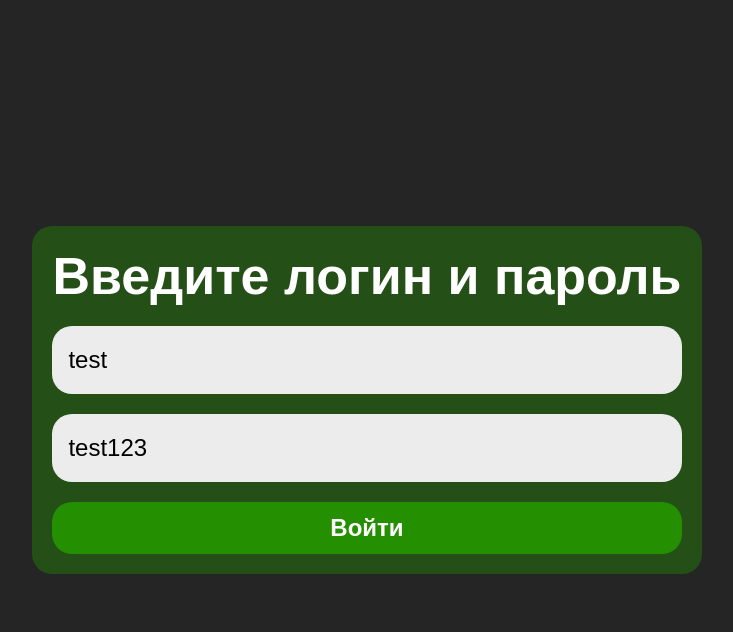
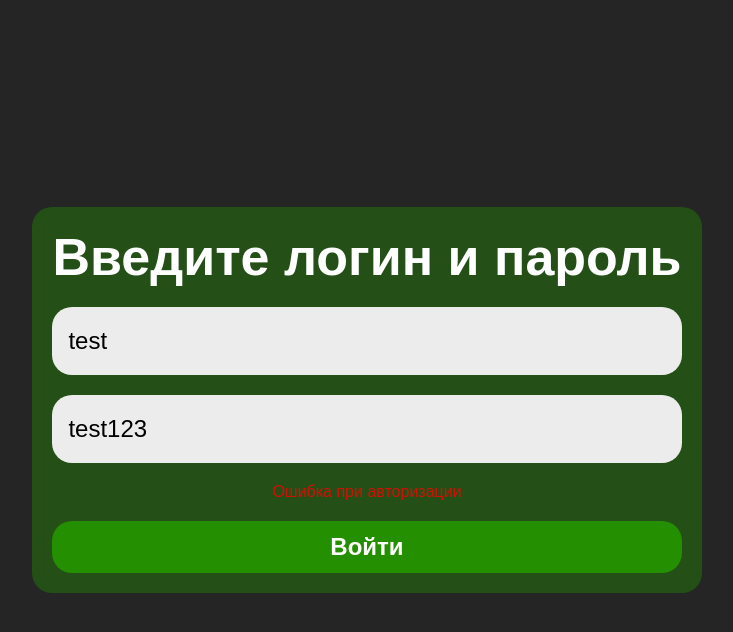
Before and after one commit to Zrossiz/pushishki_client, a Next.js app: page /auth/login in a window 1280 px wide. Both pictures are taken after a click on the button "Войти". Shown: the top 632 px of the page, without its empty margins (273-1006 px from the left). Built offline with nearby package versions, Linux system fonts and the light colour scheme; no server answers.

Commit message:
chore: added error login handler

```diff
--- a/src/pages/auth/login.tsx
+++ b/src/pages/auth/login.tsx
@@ -7,12 +7,16 @@ import { checkUser } from '@/api';
 const LoginPage = () => {
     const [name, setName] = useState<string>('test');
     const [password, setPassword] = useState<string>('test123');
+    const [error, setError] = useState<string>('');
 
     const login = async () => {
         try {
             const user = await checkUser(name, password);
-            console.log(user);
+            if (user.message) {
+                setError(user.message);
+            };
         } catch (err) {
+            setError('Неверный логин или пароль. Пожалуйста, попробуйте снова');
             console.log(err);
         }
     }
@@ -27,6 +31,7 @@ const LoginPage = () => {
                     <HTag tag='h2' color='white'>Введите логин и пароль</HTag>
                     <Input type={'text'} value={name} onChange={setName} placeholder='Имя' />
                     <Input type={'text'} value={password} onChange={setPassword} placeholder='Пароль' />
+                    {error && <div className={styles.errorWrapper}>{error}</div>}
                     <LinkButton element={'button'} onClick={login}>
                         Войти
                     </LinkButton>
--- a/src/styles/Login.module.scss
+++ b/src/styles/Login.module.scss
@@ -15,5 +15,11 @@
         border-radius: 20px;
         background: rgb(36, 143, 0, 0.4);
         backdrop-filter: blur(6.5px);
+
+        .errorWrapper {
+            color: var(--red);
+            opacity: 0.8;
+            text-align: center;
+        }
     }
 }
```
